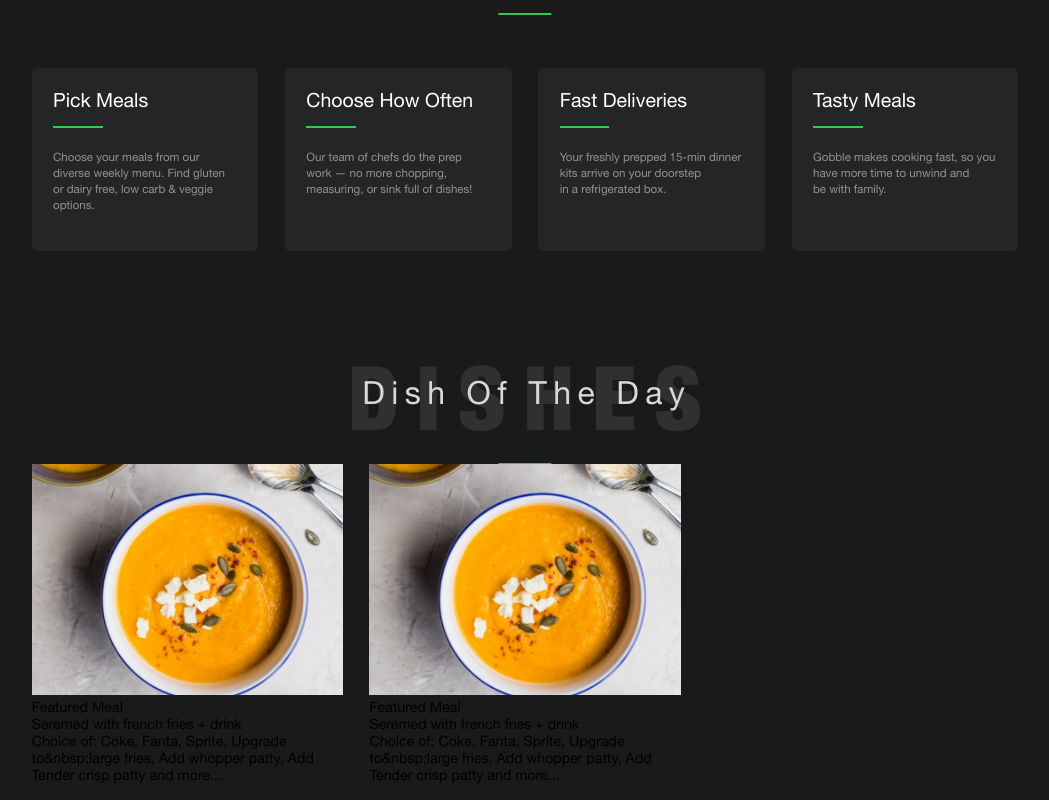
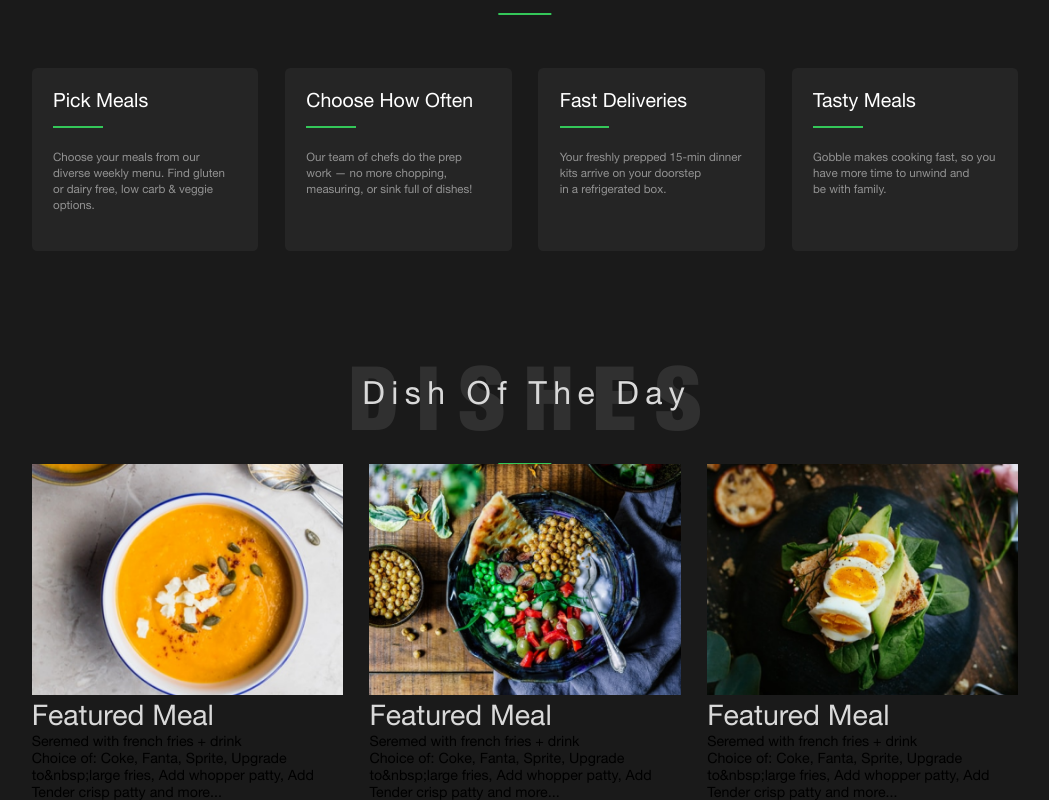
Before and after one commit to anakolchina97/healthy, a Vue app: page / in a window 1280 px wide. Shown: the part 1573-2373 px from the top of the page, without its empty margins (115-1164 px from the left). Built offline with nearby package versions, Linux system fonts and the light colour scheme.

Commit message:
Refactoring

```diff
--- a/src/assets/styles/style.scss
+++ b/src/assets/styles/style.scss
@@ -1,6 +1,6 @@
 @import "./mixins";
+@import "./swiper";
 @import "./fonts";
-@import "./swiper";
 
 :root {
   --color-primary: #1a1a1a;
--- a/src/components/About.vue
+++ b/src/components/About.vue
@@ -1,4 +1,4 @@
-<script lang="ts">
+<script setup lang="ts">
 import Container from "./Container.vue";
 import Title from "./Title.vue";
 
@@ -7,35 +7,22 @@ import { ref } from "vue";
 import { Swiper, SwiperSlide } from "swiper/vue";
 import "swiper/css";
 
-// @ts-ignore
 import { Pagination, Navigation } from "swiper/modules";
 
-export default {
-  components: {
-    Swiper,
-    SwiperSlide,
-    Container,
-    Title,
-  },
-  setup() {
-    const prev = ref(null);
-    const next = ref(null);
-    return {
-      modules: [Pagination, Navigation],
-      prev,
-      next,
-    };
-  },
-};
+const prev = ref(null);
+const next = ref(null);
+const modules = [Pagination, Navigation];
 </script>
 
 <template>
   <section class="about">
     <Container>
       <div class="about__inner">
-        <div class="about__title">
-          <Title title="About" subtitle="The Basics Of Healthy Food" />
-        </div>
+        <Title
+          title="About"
+          subtitle="The Basics Of Healthy Food"
+          className="about__title"
+        />
         <p class="about__text">
           In&nbsp;aliqua ea&nbsp;ullamco ad&nbsp;est ex&nbsp;non deserunt nulla.
           Consectetur sint ea&nbsp;aliquip aliquip consectetur voluptate est.
--- a/src/components/Dishe.vue
+++ b/src/components/Dishe.vue
@@ -5,7 +5,7 @@ defineProps<{ title: string; subtitle: string; text: string; img: string }>();
 <template>
   <article class="dishe">
     <picture>
-      <img class="dishe__img" src="/images/dishes/dishe-1.png" />
+      <img class="dishe__img" :src="img" />
     </picture>
     <p class="dishe__title">{{ title }}</p>
     <p class="dishe__subtitle">{{ subtitle }}</p>
@@ -16,6 +16,10 @@ defineProps<{ title: string; subtitle: string; text: string; img: string }>();
 
 <style lang="scss" scoped>
 .dishe {
+  &__title {
+    font-size: rem(32);
+    color: var(--color-subtitle);
+  }
   &__img {
     width: 100%;
   }
--- a/src/components/Dishes.vue
+++ b/src/components/Dishes.vue
@@ -1,31 +1,28 @@
-<script lang="ts">
+<script setup lang="ts">
 import Container from "./Container.vue";
 import Title from "./Title.vue";
 import Dishe from "./Dishe.vue";
-import { defineComponent } from "vue";
 
-export default defineComponent({
-  components: { Container, Title, Dishe },
-  data() {
-    return {
-      title: "sdf",
-      items: [
+const items = [
   {
-          img: "1",
+    img: "/images/dishes/dishe-1.png",
     title: "Featured Meal",
     subtitle: "Seremed with french fries + drink",
     text: "Choice of: Coke, Fanta, Sprite, Upgrade to&nbsp;large fries, Add whopper patty, Add Tender crisp patty and more...",
   },
   {
-          img: "2",
+    img: "/images/dishes/dishe-2.png",
     title: "Featured Meal",
     subtitle: "Seremed with french fries + drink",
     text: "Choice of: Coke, Fanta, Sprite, Upgrade to&nbsp;large fries, Add whopper patty, Add Tender crisp patty and more...",
   },
-      ],
-    };
+  {
+    img: "/images/dishes/dishe-3.png",
+    title: "Featured Meal",
+    subtitle: "Seremed with french fries + drink",
+    text: "Choice of: Coke, Fanta, Sprite, Upgrade to&nbsp;large fries, Add whopper patty, Add Tender crisp patty and more...",
   },
-});
+];
 </script>
 
 <template>
@@ -40,12 +37,12 @@ export default defineComponent({
       </div>
       <div class="dishes__wrap">
         <Dishe
+          v-for="{ title, subtitle, text, img } in items"
           :title="title"
           :subtitle="subtitle"
           :text="text"
           :img="img"
-          v-for="{ title, subtitle, text, img } in items"
-          key="item.name"
+          :key="title"
         />
       </div>
     </Container>
--- a/src/components/Title.vue
+++ b/src/components/Title.vue
@@ -4,8 +4,7 @@ defineProps<{ title: string; subtitle: string; className?: string }>();
 
 <template>
   <h2 class="title" :class="className">
-    {{ title }}
-    <span class="subtitle">{{ subtitle }}</span>
+    {{ title }}<span class="subtitle">{{ subtitle }}</span>
   </h2>
 </template>
 
```
Also changed, not shown: src/components/HelloWorld.vue (deleted, +0 -38 lines). Lines whose indentation alone changed are shown as unchanged.
